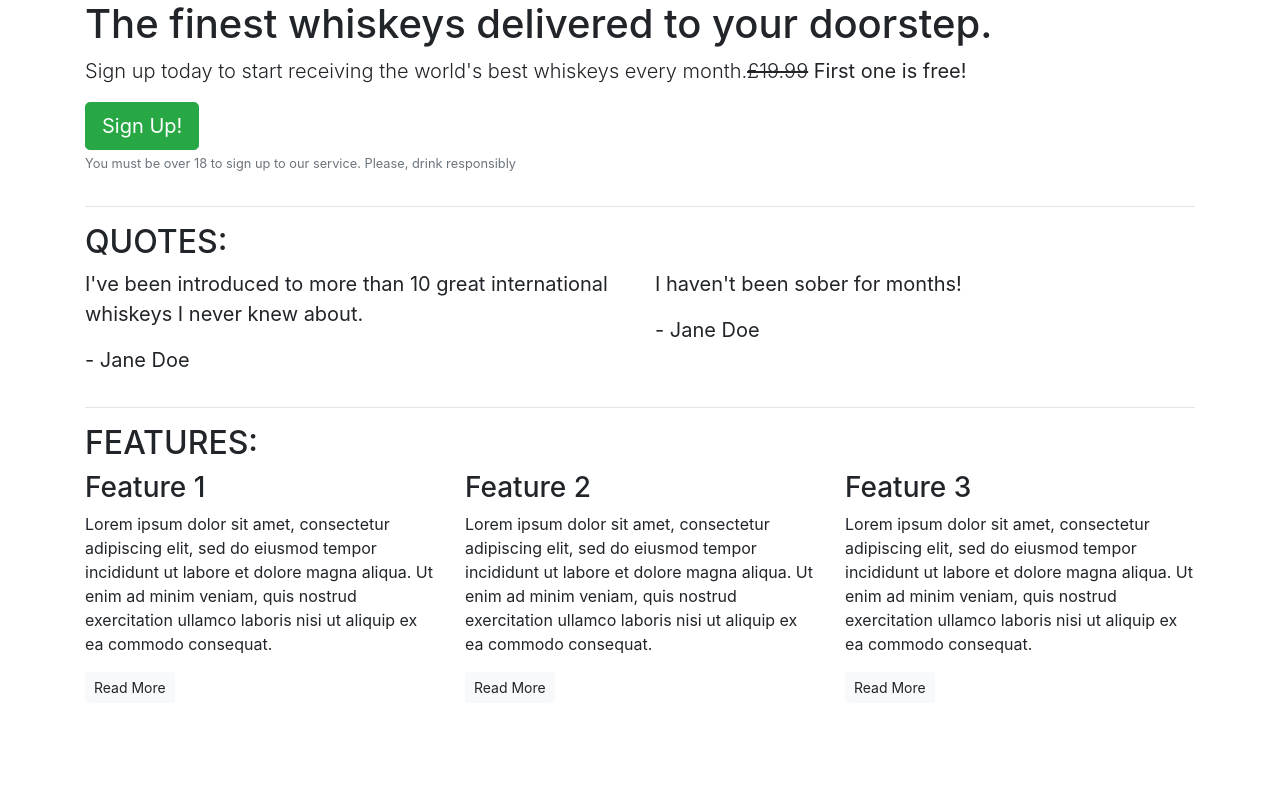
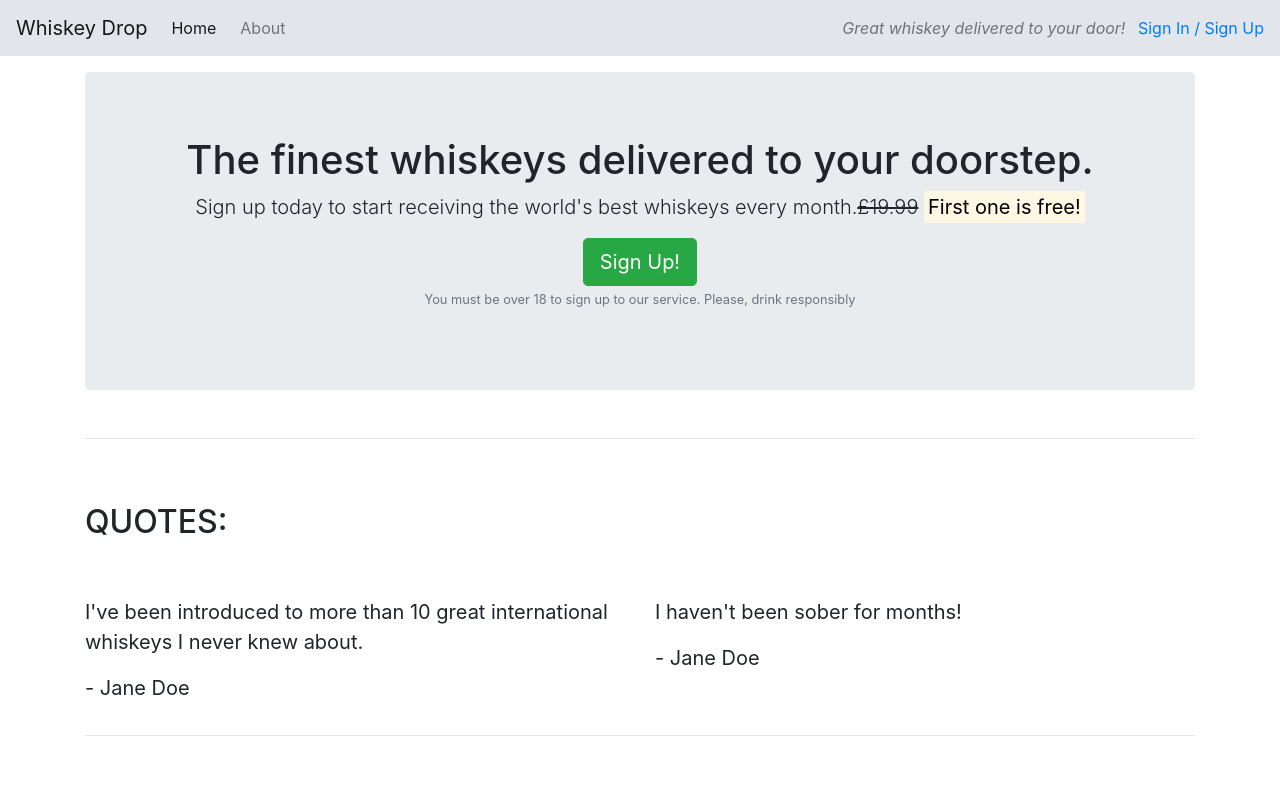
Before and after one commit to lukecdev/whiskey-drop-project, a plain HTML site: page index.html in a window 1280 px wide. Shown: the top 797 px of the page. Drawn offline with nearby package versions, Linux system fonts and the light colour scheme.

Commit message:
Update index.html

```diff
--- a/index.html
+++ b/index.html
@@ -9,13 +9,28 @@
 </head>
 
 <body>
-    <article class="container">
+    <nav class="navbar navbar-light btn-light navbar-expand-sm">
+        <a href="/" class="navbar-brand">Whiskey Drop</a>
+        <ul class="navbar-nav mr-auto">
+            <li class="active nav-item mr-2"><a class="nav-link" href="/">Home</a></li>
+            <li class=" nav-item mr-2"><a class="nav-link" href="/about">About</a></li>
+            <li class=" nav-item mr-2 d-block d-sm-none"><a class="nav-link" href="/login">Sign In / Sign Up</a></li>
+
+        </ul>
+        <div class="d-none d-md-block">
+        <p class="navbar-text my-auto mr-2"><i>Great whiskey delivered to your door!</i></p>
+        <a href="/login">Sign In / Sign Up</a>
+        </div>
+    </nav>
+    <article class="container mt-3">
         <!-- Callout -->
         <div class="row">
             <div class="col-12">
-        <section class="callout">
+        <section class="callout jumbotron text-center">
             <h1>The finest whiskeys delivered to your doorstep.</h1>
-            <p class="lead">Sign up today to start receiving the world's best whiskeys every month.<s>£19.99</s><strong> First one is free!</mark></strong></p>
+            <p class="lead">Sign up today to start receiving the world's best whiskeys every month.<s class="d-none d-sm-inline">£19.99</s>
+                <span class="d-inline d-sm-none"><br></span>
+                <strong><mark>First one is free!</mark></strong></p>
             <button class="btn btn-success btn-lg">Sign Up!</button>
             <p class="text-muted"><small>You must be over 18 to sign up to our service. Please, drink responsibly</small></p>
         </section>
@@ -27,7 +42,7 @@
         <!-- Quotes -->
         <section class="quotes">
             <div class="row">
-                <div class="col-12">
+                <div class="col-12 my-5">
                     <h2 class="text-uppercase">Quotes:</h2>
                 </div>
             </div>
@@ -52,7 +67,7 @@
         <!-- Features -->
         <section class="features">
             <div class="row">
-                <div class="col-12">
+                <div class="col-12 my-5">
             <h2 class="text-uppercase">Features:</h2>
             </div>
             </div>
```
